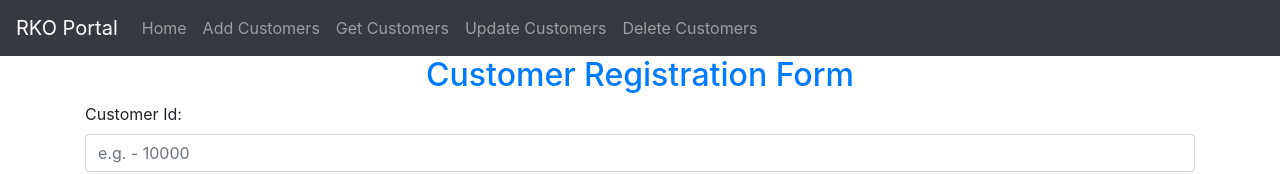
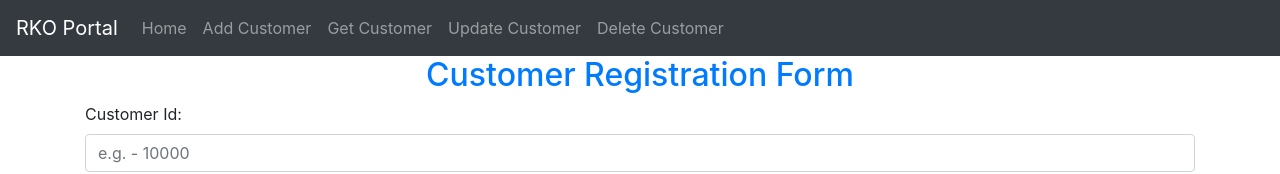
Before and after one commit to Randeeprko/simple-react-app, a React (Create React App) app in the folder myapp_frontEnd/: page /addCustomer in a window 1280 px wide. Shown: the top 174 px of the page. Built offline with nearby package versions, Linux system fonts and the light colour scheme.

Commit message:
components modified

```diff
--- a/myapp_frontEnd/src/App.js
+++ b/myapp_frontEnd/src/App.js
@@ -15,16 +15,16 @@ function App() {
           <Link to = {'/'} className="nav-link">Home</Link>
         </li>
         <li className="nav-item">
-          <Link to = "/addCustomer" className="nav-link" >Add Customers</Link>
+          <Link to = "/addCustomer" className="nav-link" >Add Customer</Link>
         </li>
         <li className="nav-item">
-          <Link to = "/getCustomer" className="nav-link">Get Customers</Link>
+          <Link to = "/getCustomer" className="nav-link">Get Customer</Link>
         </li>
         <li className="nav-item">
-          <Link to = "/updateCustomer" className="nav-link">Update Customers</Link>
+          <Link to = "/updateCustomer" className="nav-link">Update Customer</Link>
         </li>
         <li className="nav-item">
-          <Link to = "/deleteCustomer" className="nav-link">Delete Customers</Link>
+          <Link to = "/deleteCustomer" className="nav-link">Delete Customer</Link>
         </li>
     </ul>
 
--- a/myapp_frontEnd/src/components/addCustomer.js
+++ b/myapp_frontEnd/src/components/addCustomer.js
@@ -107,7 +107,7 @@ class addCustomer extends Component {
 
     submitBooking = () => {
        var{formValue} = this.state
-        axios.post('http://localhost:5564/rkobank/customers',formValue)
+        axios.post('http://localhost:5565/rkobank/customer',formValue)
         .then((response) => {
           console.table([response.data]); // This will print response data received from web service.
        this.setState({successMessage:response.data,errorMessage:''})
--- a/myapp_frontEnd/src/components/deleteCustomer.js
+++ b/myapp_frontEnd/src/components/deleteCustomer.js
@@ -16,7 +16,7 @@ class deleteCustomer extends Component {
 
         submitBooking = () => {
             var{customerId} = this.state
-             axios.delete('http://localhost:5564/rkobank/customers/'+customerId)
+             axios.delete('http://localhost:5565/rkobank/customers/'+customerId)
              .then((response) => {
                console.table([response.data]); // This will print response data received from web service.
             this.setState({successMessage:response.data,errorMessage:''})
--- a/myapp_frontEnd/src/components/getCustomer.js
+++ b/myapp_frontEnd/src/components/getCustomer.js
@@ -2,7 +2,7 @@ import React,{Component} from 'react'
 import axios from 'axios'
 import {withRouter} from 'react-router-dom'
 
-const getUrl = "http://localhost:5564/rkobank/customers/";
+const getUrl = "http://localhost:5565/rkobank/customers/";
 class getCustomer extends Component {
     constructor(props){
         super(props);
--- a/myapp_frontEnd/src/components/updateCustomer.js
+++ b/myapp_frontEnd/src/components/updateCustomer.js
@@ -64,7 +64,7 @@ class updateCustomer extends Component {
 
     submitBooking = () => {
         var{formValue} = this.state
-         axios.put('http://localhost:5564/rkobank/customers/'+this.state.formValue.customerId,formValue)
+         axios.put('http://localhost:5565/rkobank/customers/'+this.state.formValue.customerId,formValue)
          .then((response) => {
            console.table([response.data]); // This will print response data received from web service.
         this.setState({successMessage:response.data,errorMessage:''})
```
Also changed, not shown: 2 other files (tests, documents, lock files or other folders).
